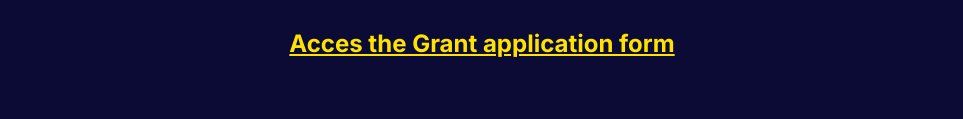
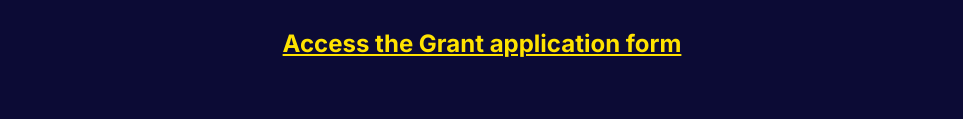
Before and after one commit to Blockflow-DAO/www-dao, a plain HTML site: page index.html in a window 1280 px wide. Shown: the part 1321-1440 px from the top of the page, without its empty margins (158-1121 px from the left). Drawn offline with Linux system fonts and the light colour scheme.

Commit message:
Update index.html (#3)
typo

```diff
--- a/index.html
+++ b/index.html
@@ -128,7 +128,7 @@
 					<p class="text-justify">Bring your best ideas to life with our grants—whether you’re building Infrastructure & Core Tooling, leveling up Developer Experience & Education, launching Profit-Oriented Applications, or energizing Community & Ecosystem Growth. We’re backing founders and teams who turn ambitious roadmaps into real impact: faster networks, smoother onboarding, docs and demos that teach, products that reach sustainable revenue, and communities that thrive. Alongside funding, you’ll gain visibility, mentorship, and a network of collaborators to accelerate shipping and adoption. If you have a clear problem, a sharp plan, and the grit to execute, we want to hear from you. Apply now and turn your next milestone into momentum.</p>
 					<div class="form-grant">
 							<strong class="highlight">
-								<a href="https://forms.gle/sPsHD4VwThXA5TRN9">Acces the Grant application form</a>
+								<a href="https://forms.gle/sPsHD4VwThXA5TRN9">Access the Grant application form</a>
 							</strong>
 						</div>
 				</div>
```
